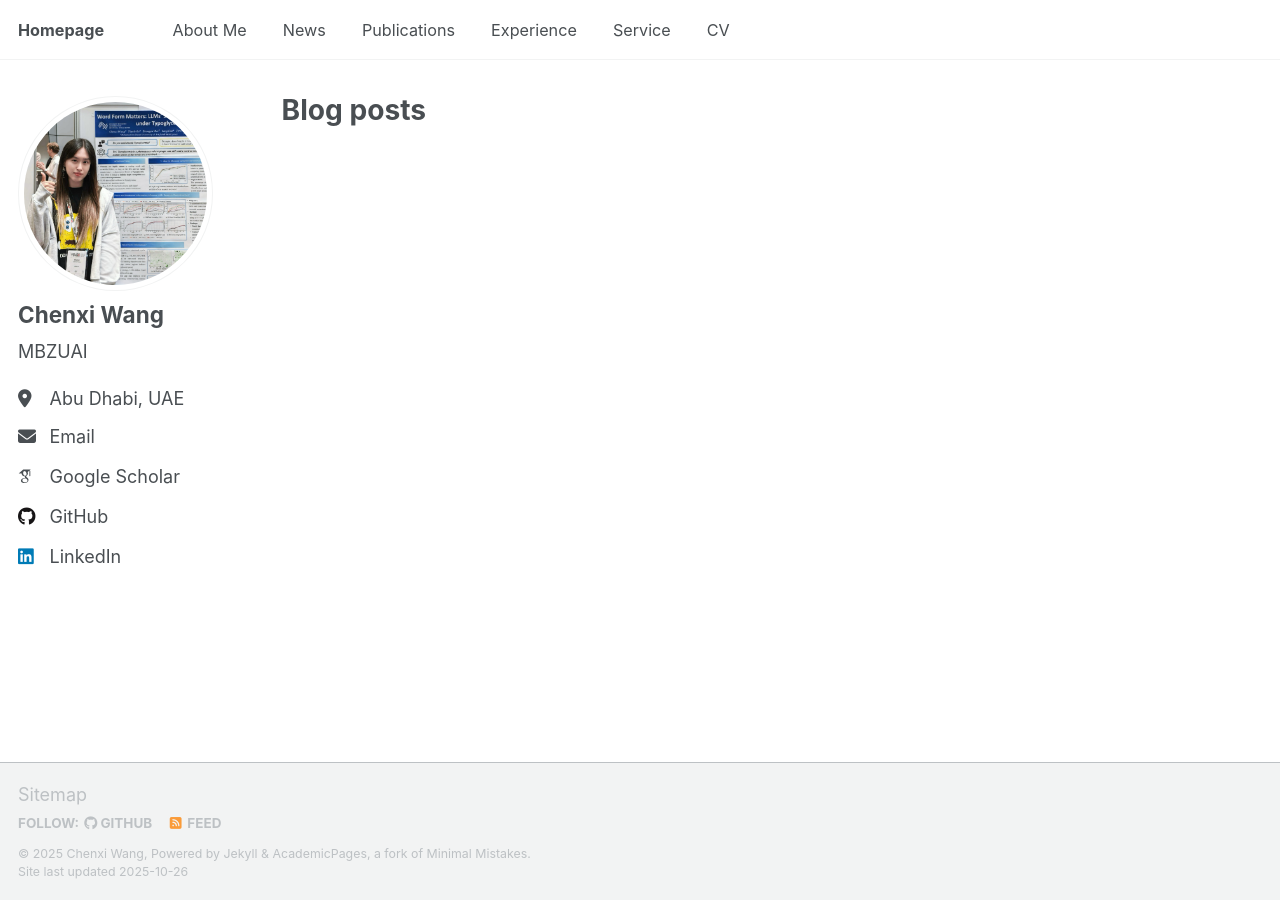
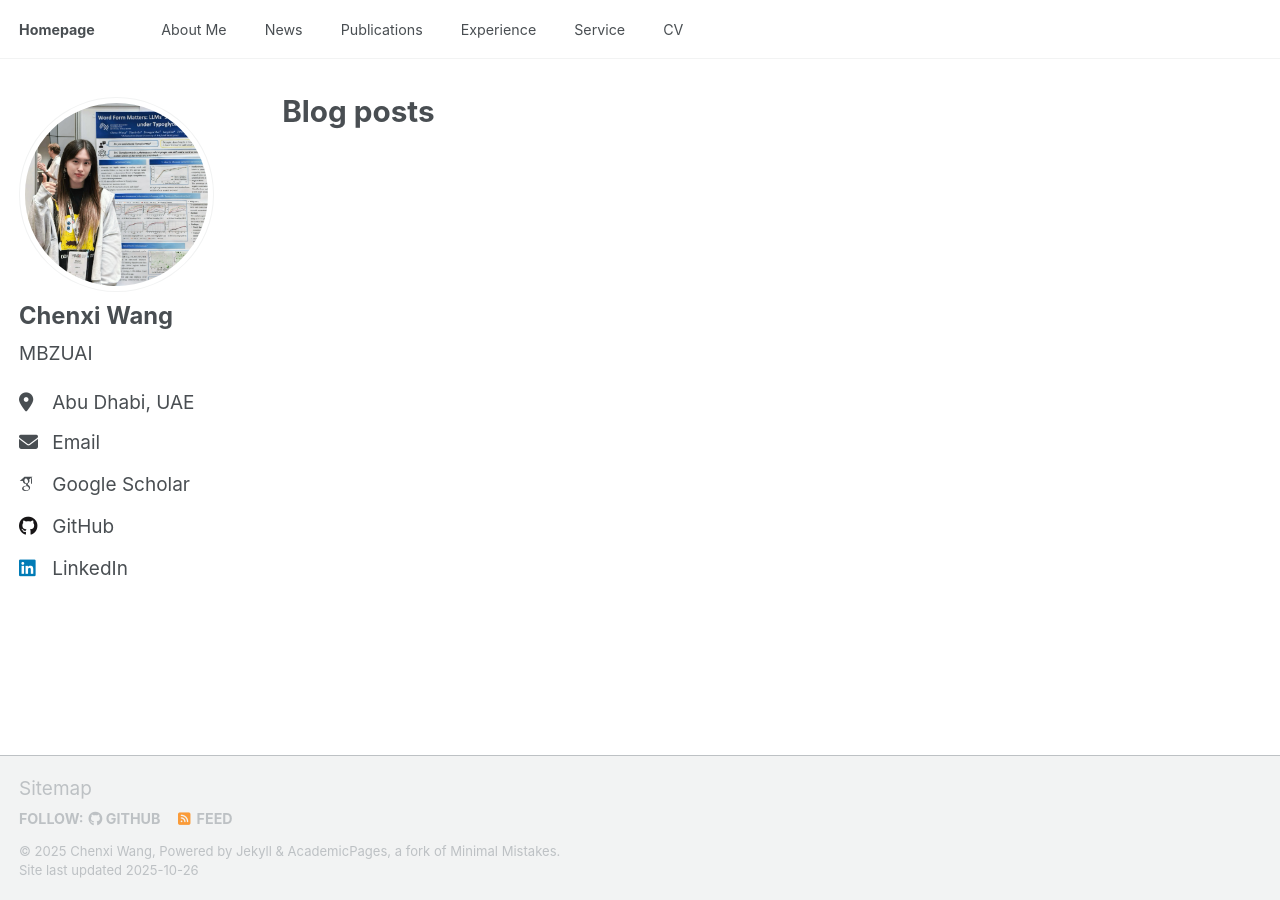
Before and after one commit to Aurora-cx/Aurora-cx.github.io, a Jekyll site: the page built from _pages/year-archive.html, in a window 1280 px wide. Built offline with Jekyll 4.4.1, drawn with Linux system fonts in a browser that asks for light colours; some web fonts are replaced; a script that is not in the unit is left out.

Commit message:
Increase global base font size and remove explicit nav font-size

```diff
--- a/_sass/layout/_navigation.scss
+++ b/_sass/layout/_navigation.scss
@@ -176,7 +176,6 @@
   position: relative;
   min-width: 250px;
   background: var(--global-bg-color);
-  font-size: 1.2rem;
 
   a {
     display: block;
--- a/_sass/layout/_reset.scss
+++ b/_sass/layout/_reset.scss
@@ -8,10 +8,10 @@ html {
   /* apply a natural box layout model to all elements */
   box-sizing: border-box;
   background-color: var(--global-bg-color);
-  font-size: 16px;
+  font-size: 17px;
 
   @include breakpoint($medium) {
-    font-size: 18px;
+    font-size: 19px;
   }
 
   -webkit-text-size-adjust: 100%;
```
